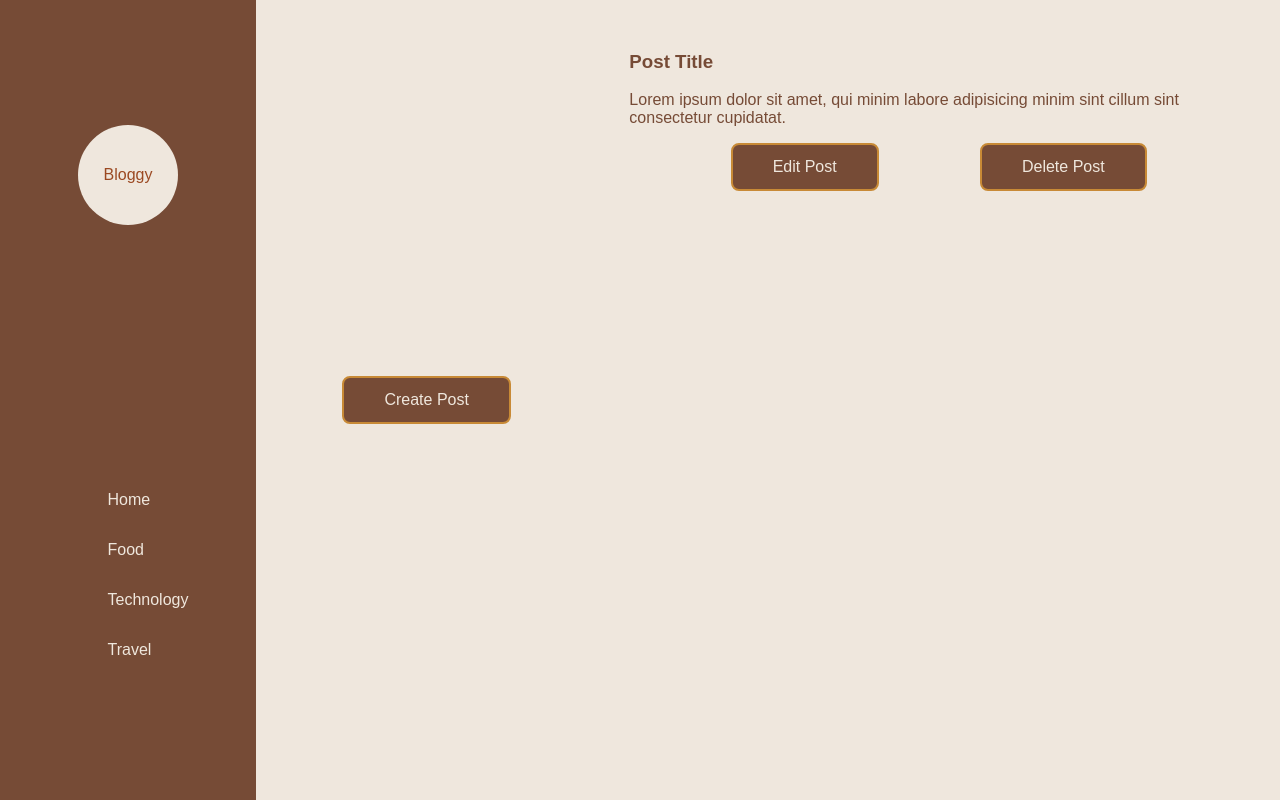
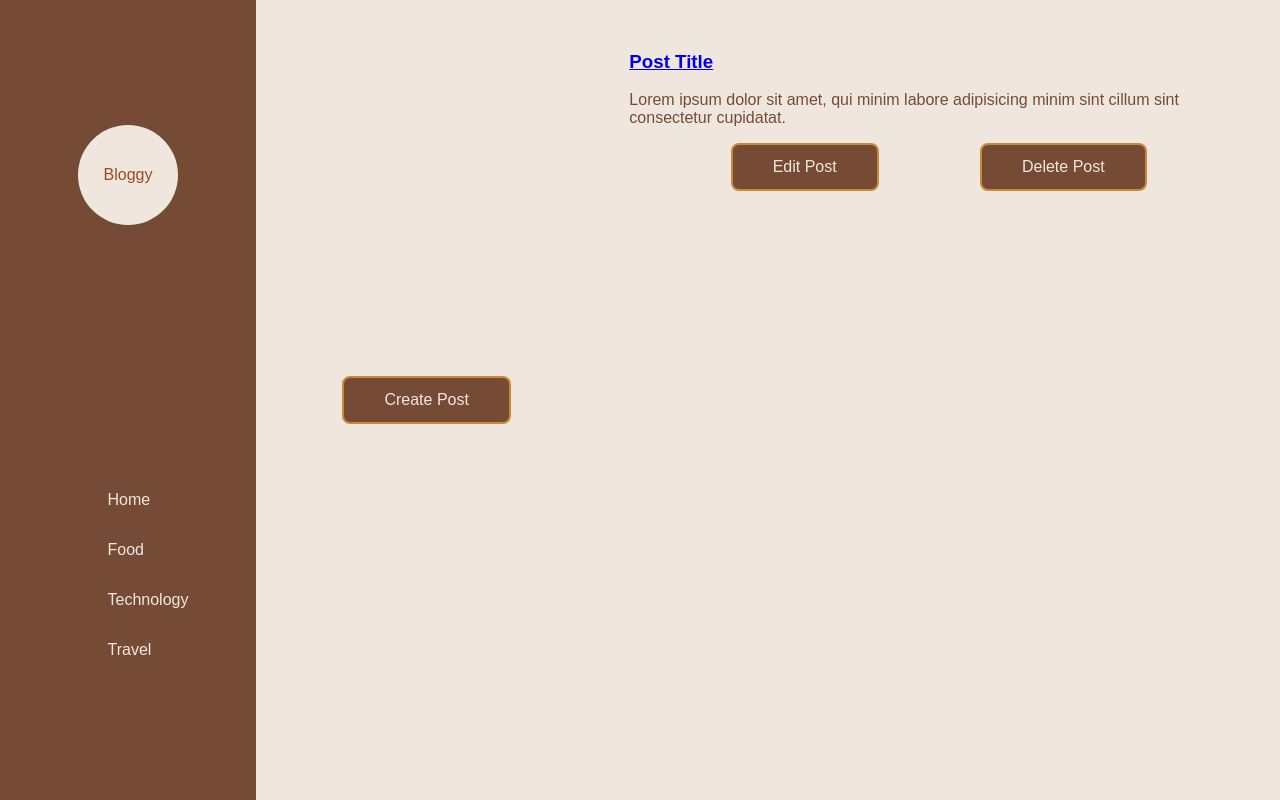
Before and after one commit to Fehan-Arif/bloggy, a web app: file views/posts.html in a window 1280 px wide. Run offline with its HTML, style and script files only (its server is not run), Linux system fonts and the light colour scheme; some web fonts are replaced.

Commit message:
update links

```diff
--- a/views/posts.html
+++ b/views/posts.html
@@ -33,7 +33,7 @@
       </div>
       <div class="view-posts">
         <div class="post">
-          <h3 class="post-title">Post Title</h3>
+          <h3 class="post-title"><a href="./post.html">Post Title</a></h3>
           <p class="post-content">Lorem ipsum dolor sit amet, qui minim labore adipisicing minim sint cillum sint consectetur cupidatat.</p>
           <div class="button-group">
             <button type="submit" class="btn update-btn">Edit Post</button>
```
